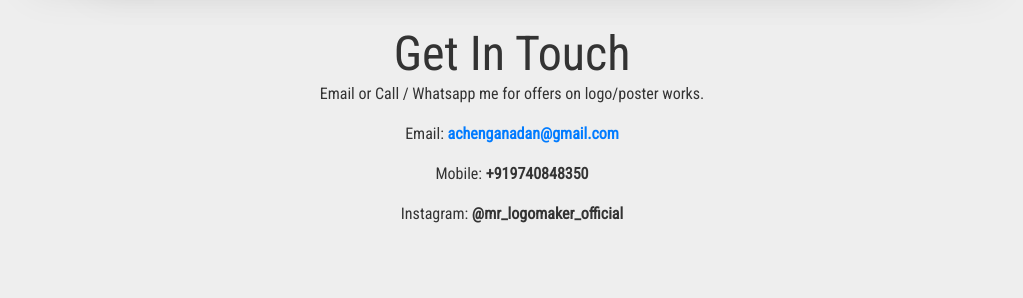
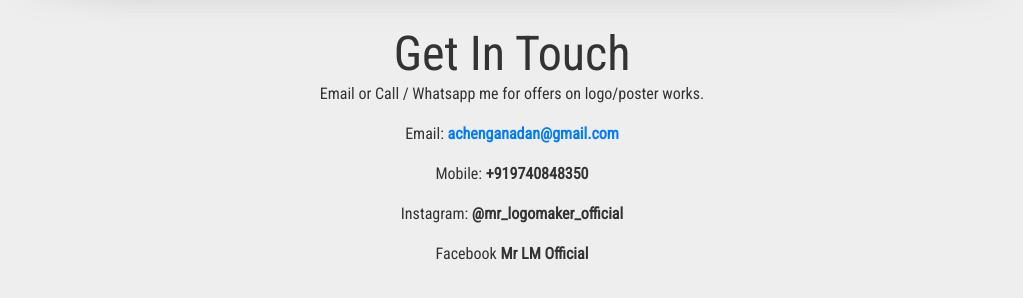
Before and after one commit to mrlogomaker/mrlogomaker.github.io, a plain HTML site: page index.html in a window 1280 px wide. Shown: the part 2108-2406 px from the top of the page, without its empty margins (128-1151 px from the left). Before the commit the page ends 2382 px from the top, so only its background shows below. Drawn offline with nearby package versions, Linux system fonts and the light colour scheme.

Commit message:
added fb name

```diff
--- a/index.html
+++ b/index.html
@@ -105,6 +105,9 @@
         <p>Instagram:
           <strong>@mr_logomaker_official</strong>
         </p>
+	<p>Facebook
+	<strong>Mr LM Official</strong>
+	</p>
       </footer>
 </body>
 </html>
```
